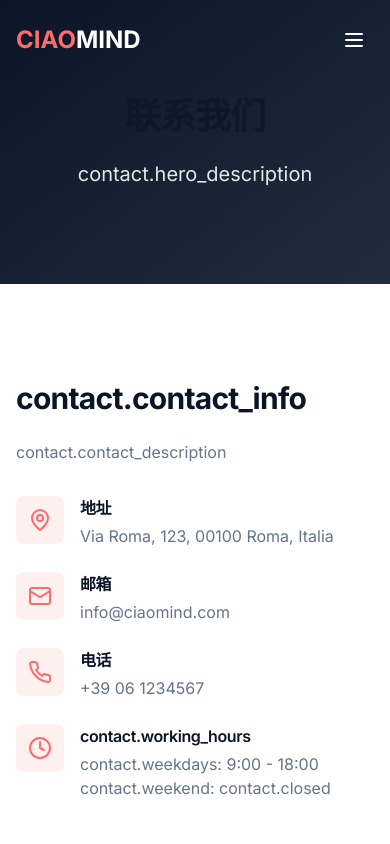
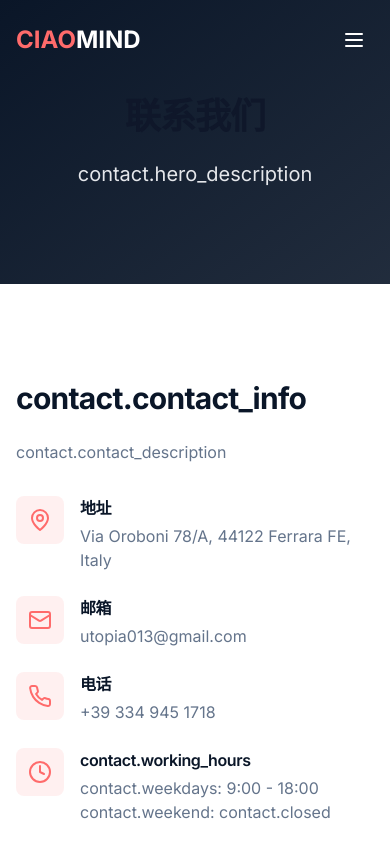
Before and after one commit to utopia013-droid/ciaomind-website, a Next.js app: page /zh/contact in a window 390 px wide. Shown: the top 844 px of the page. Built offline with nearby package versions, Linux system fonts and the light colour scheme.

Commit message:
Update contact info: address, phone, email

```diff
--- a/data/company.ts
+++ b/data/company.ts
@@ -1,8 +1,8 @@
 export const company = {
   name: 'CIAOMIND S.B. S.R.L.',
-  address: 'Via Roma, 123, 00100 Roma, Italia',
-  email: 'info@ciaomind.com',
-  phone: '+39 06 1234567',
+  address: 'Via Oroboni 78/A, 44122 Ferrara FE, Italy',
+  email: 'utopia013@gmail.com',
+  phone: '+39 334 945 1718',
   website: 'https://www.ciaomind.com',
   year: '2026',
   social: {
@@ -28,7 +28,7 @@ export const emailConfig = {
 
   // 建议的邮箱账户
   suggestedEmails: [
-    { name: 'info', description: '通用咨询邮箱' },
+    { name: 'info', description: '通用咨诺邮箱' },
     { name: 'contact', description: '联系邮箱' },
     { name: 'support', description: '客户支持邮箱' },
     { name: 'sales', description: '销售邮箱' },
```
